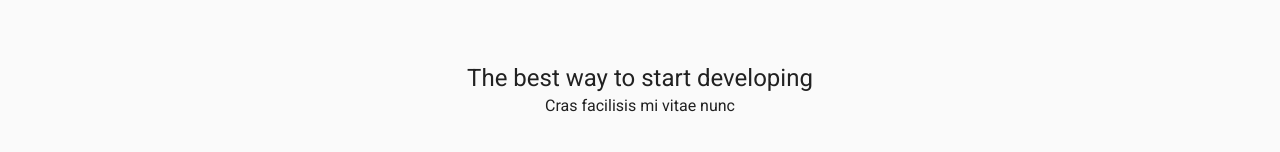
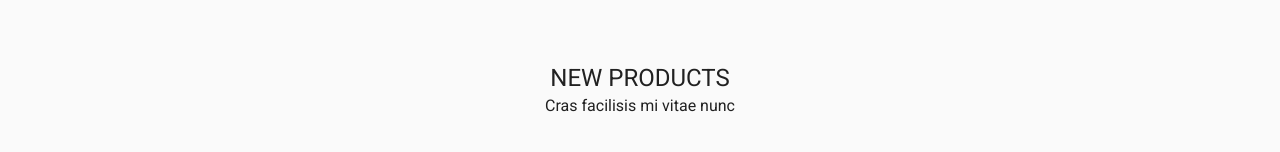
Before and after one commit to Magurolab/Hackaton2, a Vue app: page / in a window 1280 px wide. Shown: the part 722-874 px from the top of the page. Built offline with nearby package versions, Linux system fonts and the light colour scheme; no server answers.

Commit message:
css styling

```diff
--- a/src/components/Buy.vue
+++ b/src/components/Buy.vue
@@ -1,17 +1,23 @@
 <template>
     <v-flex xs12>
-    <v-card>
-      <v-container v-bind="{ [`grid-list-lg`]: true }" fluid >
+      <v-card >
+        <v-container v-bind="{ [`grid-list-lg`]: true }" fluid>
           <v-layout row wrap>
             <v-flex
               v-for=" card in cards"
               :key="card"
-            xs12 sm6  md3 lg3  >
+              xs12 sm6  md3 lg3 mt-3 >
               <v-card-media
                 :src= "card.url"
                 height="300px"
               >
               </v-card-media>
+              <v-card-text>
+                <div>
+                  <h3 class="headline mb-0"> {{card.name}}</h3>
+                  <!--<div> {{card.description}} </div>-->
+                </div>
+              </v-card-text>
               <v-card-actions>
                 <v-spacer></v-spacer>
                 <v-btn icon>
@@ -29,7 +35,6 @@
         </v-container>
       </v-card>
     </v-flex>
-
 </template>
 <script>
   import { auth, db } from '../firebase'
--- a/src/components/Landing.vue
+++ b/src/components/Landing.vue
@@ -46,7 +46,7 @@
         >
           <v-flex xs12 sm4 class="my-3">
             <div class="text-xs-center">
-              <h2 class="headline">The best way to start developing</h2>
+              <h2 class="headline">NEW PRODUCTS</h2>
               <span class="subheading">
                 Cras facilisis mi vitae nunc
               </span>
```
Lines whose indentation alone changed are shown as unchanged.
